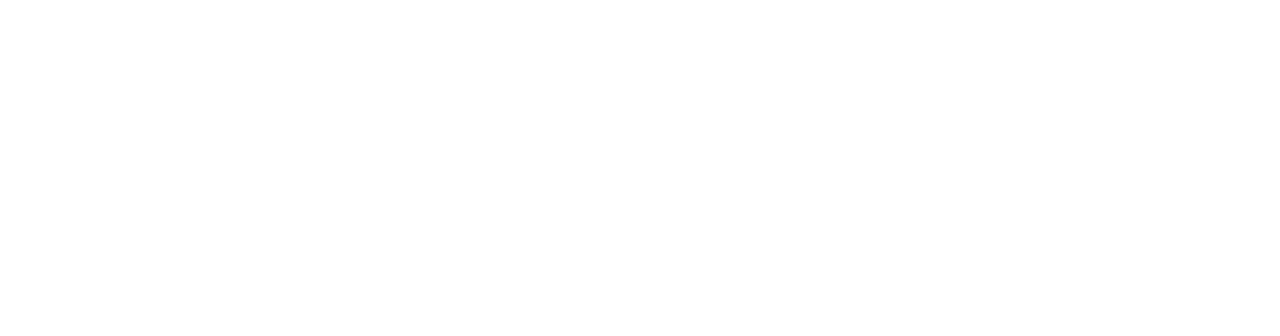
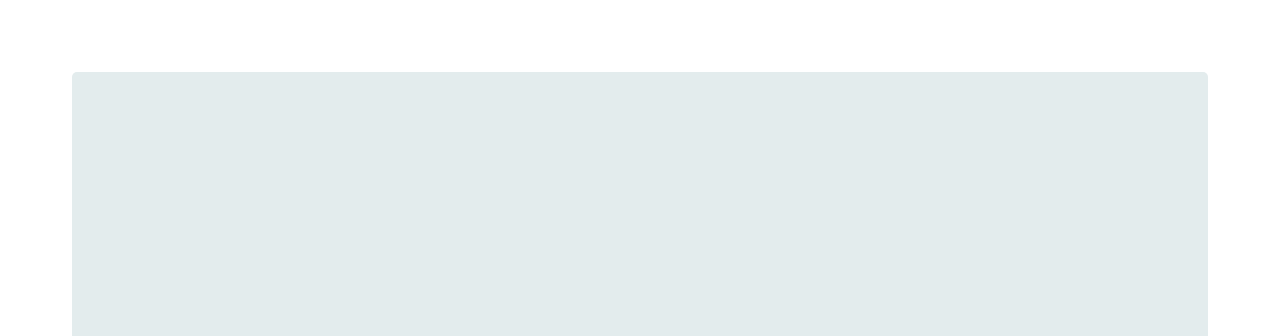
Before and after one commit to jamiemyu/pursuitofhappy, a plain HTML site: page index.html in a window 1280 px wide. Shown: the top 336 px of the page. Drawn offline with Linux system fonts and the light colour scheme.

Commit message:
final style change

```diff
--- a/main.css
+++ b/main.css
@@ -1,19 +1,14 @@
 body {
     font-family: Courier;
-    margin: 32px;
+    margin: 72px;
 }
 
 #generate-container {
+    background-color: #e3eced;
+    border-radius: 5px;
+    color: #689ea5;
     cursor: pointer;
     height: 100%;
-}
-
-#generate-container:active {
-    background-color: #e3eced;
-}
-
-#generate-container:hover {
-    color: #689ea5;
 }
 
 #title-container{
```
